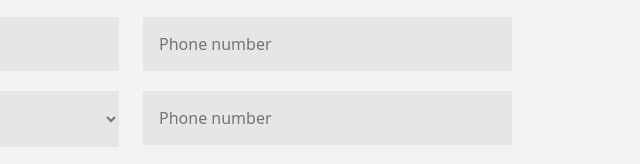
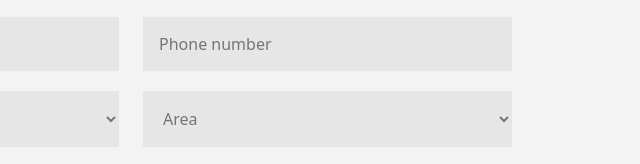
Before and after one commit to MerlinHdz/Garcia-s-Remodeling, a plain HTML site: page index.html in a window 1280 px wide. Shown: the part 3658-3822 px from the top of the page, 640-1280 px from the left. Drawn offline with nearby package versions, Linux system fonts and the light colour scheme; a web font is replaced by a local one.

Commit message:
small cange

```diff
--- a/index.html
+++ b/index.html
@@ -267,7 +267,14 @@
                             </select>
                         </div>
                         <div class="col-lg-6">
-                            <input type="number" name="number" placeholder="Phone number" required>
+                            <select name="project">
+                                <option value="" selected>Area</option>
+                                <option value="painting">Austin</option>
+                                <option value="framing">Manor</option>
+                                <option value="remodeling">Round Rock</option>
+                                <option value="texture">Pflugerville</option>
+                                <option value="Service">Georgetown</option>
+                            </select>
                         </div>
                     </div>
 
```
